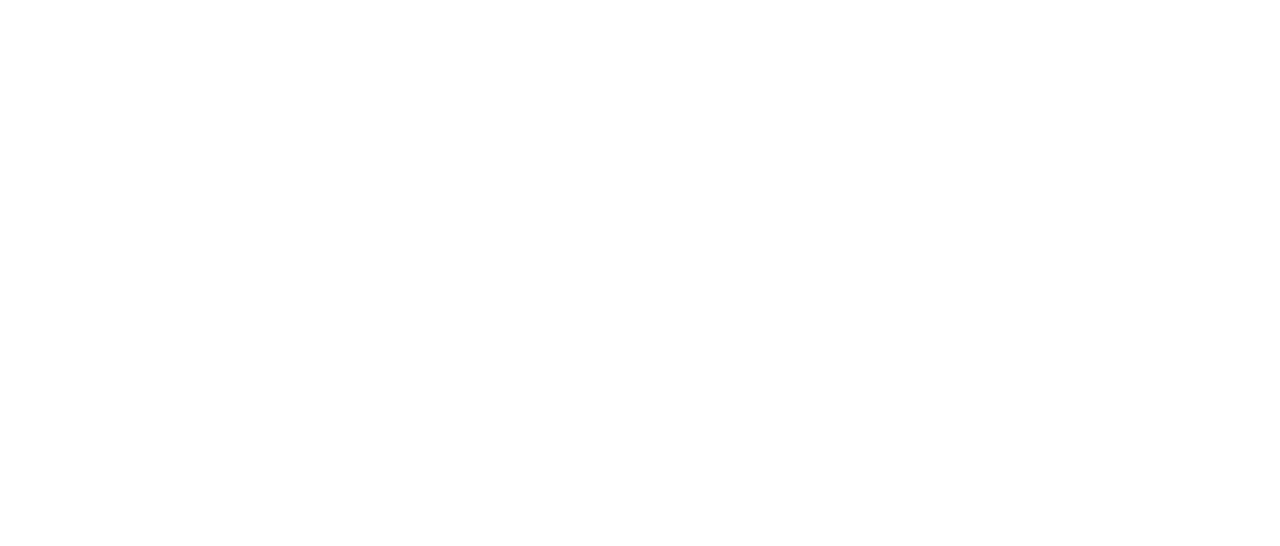
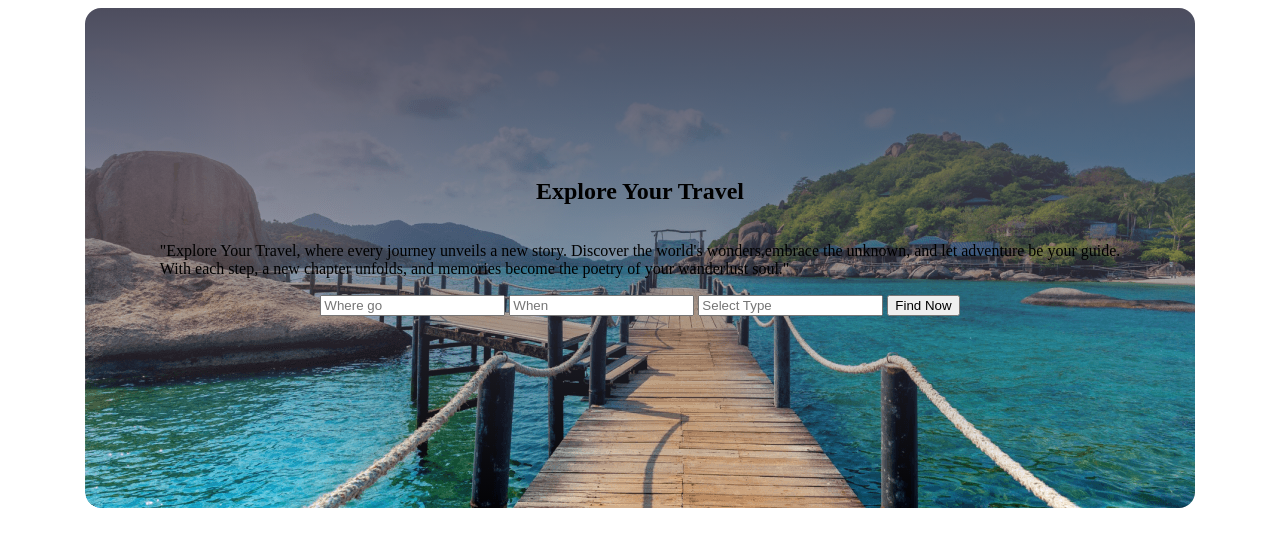
Before and after one commit to samiha782/travel-agency, a plain HTML site: page index.html in a window 1280 px wide. Drawn offline with Linux system fonts and the light colour scheme.

Commit message:
add banner section

```diff
--- a/index.html
+++ b/index.html
@@ -9,8 +9,37 @@
 </head>
 
 <body>
-    <header></header>
-    <main></main>
+    <header>
+        <!-- nav section start -->
+        <nav>
+
+        </nav>
+        <!-- nav section end -->
+    </header>
+    <main>
+        <!-- banner section start -->
+        <section class="banner-section">
+            <div class="text-div">
+                <div>
+                    <h1>Explore Your Travel</h1>
+                </div>
+                <div>
+                    <p>
+                        "Explore Your Travel, where every journey unveils a new story. Discover the world's
+                        wonders,embrace the unknown, and let adventure be your guide. <br> With each step, a new chapter
+                        unfolds, and memories become the poetry of your wanderlust soul."
+                    </p>
+                </div>
+                <div>
+                    <input type="text" name="" id="" placeholder="Where go">
+                    <input type="text" name="" id="" placeholder="When">
+                    <input type="text" name="" id="" placeholder="Select Type">
+                    <button>Find Now</button>
+                </div>
+            </div>
+        </section>
+        <!-- banner section end -->
+    </main>
     <footer></footer>
 </body>
 
--- a/styles/style.css
+++ b/styles/style.css
@@ -0,0 +1,21 @@
+.banner-section {
+  border-radius: 16px;
+  margin: 0 auto;
+  width: 1110px;
+  height: 500px;
+  background-image: linear-gradient(
+      180deg,
+      rgb(77, 77, 94),
+      rgba(66, 66, 82, 0)
+    ),
+    url('../Images/banner.png');
+}
+.text-div {
+  display: flex;
+  flex-direction: column;
+  justify-content: center;
+  align-items: center;
+  padding-top: 150px;
+  margin: 0 auto;
+  gap: 1px;
+}
```
Also changed, not shown: Images/banner.png (renamed from Images/Group 13 (1) (1).png).
